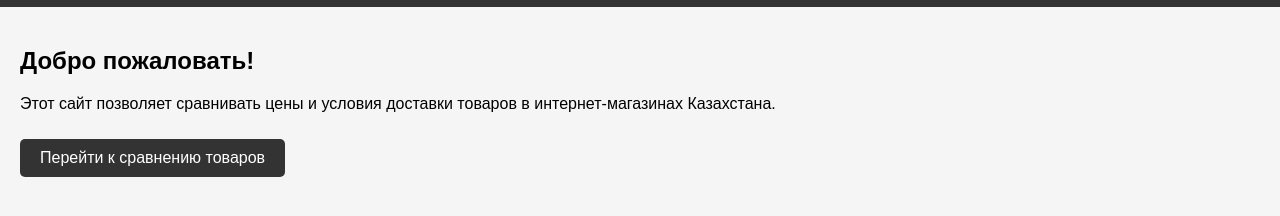
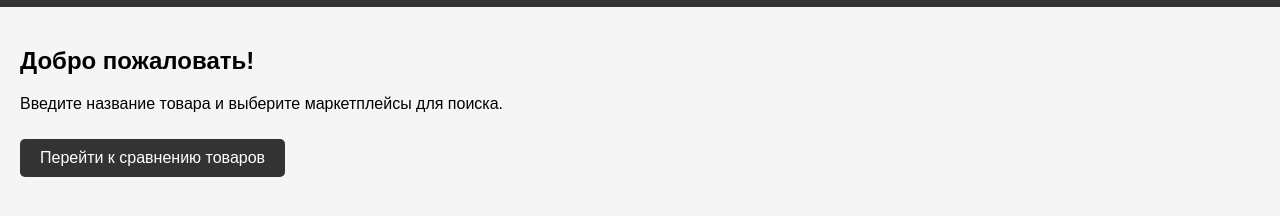
Before and after one commit to kazakh777kz/product-comparison1, a plain HTML site: page index.html in a window 1280 px wide. Shown: the part 68-284 px from the top of the page. Drawn offline with Linux system fonts and the light colour scheme.

Commit message:
index.html

```diff
--- a/index.html
+++ b/index.html
@@ -18,7 +18,7 @@
   </header>
   <main>
     <h2>Добро пожаловать!</h2>
-    <p>Этот сайт позволяет сравнивать цены и условия доставки товаров в интернет-магазинах Казахстана.</p>
+    <p>Введите название товара и выберите маркетплейсы для поиска.</p>
     <a class="button" href="products.html">Перейти к сравнению товаров</a>
   </main>
 </body>
```
